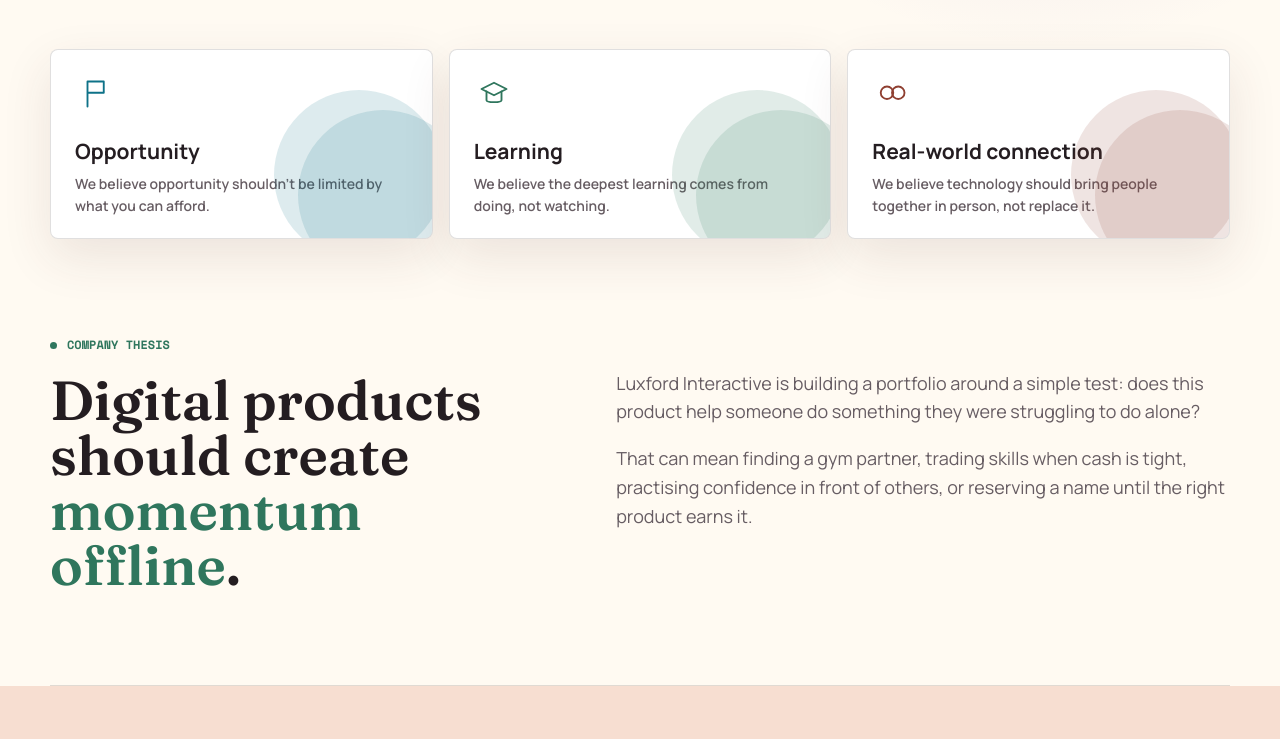
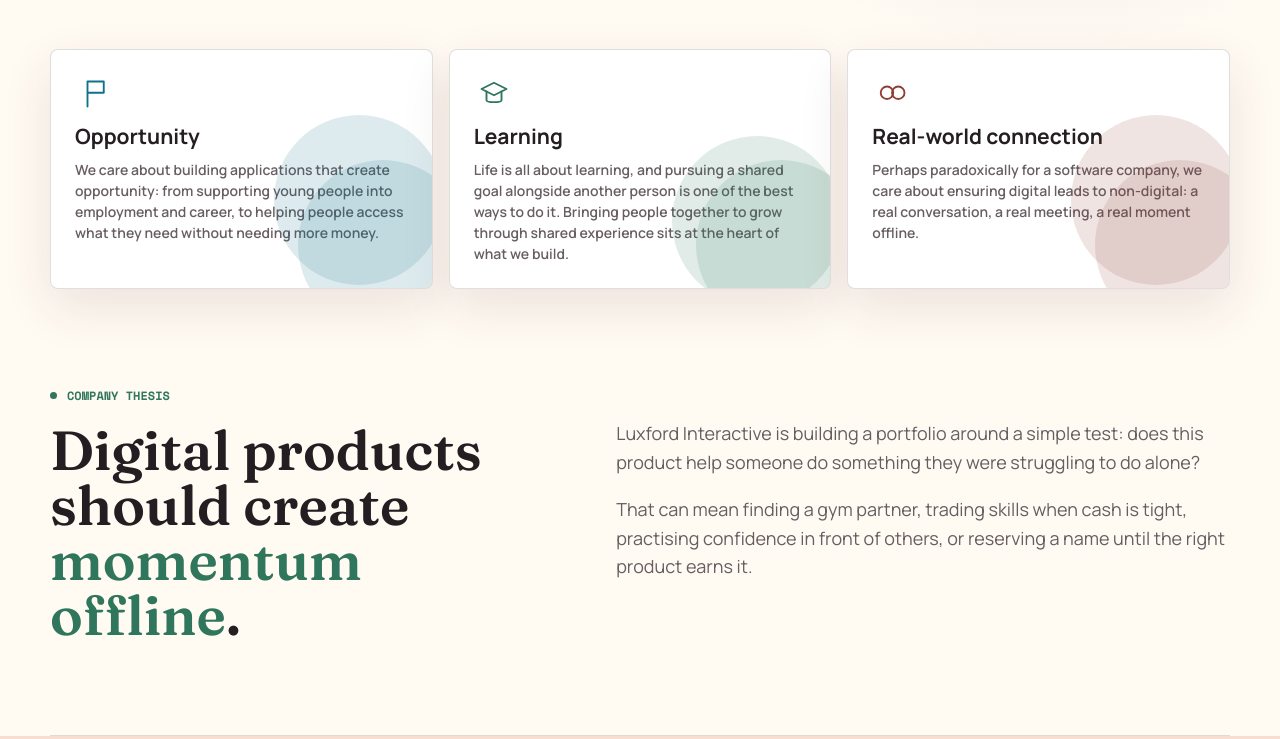
Before and after one commit to davidmaruta2/luxfordinteractive-web, a website: page index.html in a window 1280 px wide. Shown: the part 975-1714 px from the top of the page. Drawn offline with Linux system fonts and the light colour scheme.

Commit message:
Write real substance into the three ethos value cards
Replaced the terse one-line taglines with actual founder-voice value
statements per the owner's own draft phrasing:
- Opportunity now names concretely what it means (youth employment/career
  support, access without needing more money) rather than a generic line.
- Learning is reframed around growing through shared goals and experience
  with another person, rather than a "doing vs watching" cliche -- keeps
  the word itself (it's part of the hero's own stated mission line:
  "opportunity, learning, and real-world connection") but grounds its
  actual meaning in what the owner described.
- Real-world connection leans into the "paradoxical for a software
  company" framing the owner has used before to describe Luxford's
  mission.

Reworked the card layout to match: these are now full paragraphs instead
of one-liners, so the cards switched from a fixed-height/absolutely-
positioned layout (which would have clipped the longer text) to a normal
flow layout that grows to fit content, with the decorative corner blob
still clipped correctly via the card's own overflow:hidden.

```diff
--- a/index.html
+++ b/index.html
@@ -91,7 +91,9 @@
           </svg>
           <div class="band-copy">
             <span>Opportunity</span>
-            <p class="band-tagline">We believe opportunity shouldn't be limited by what you can afford.</p>
+            <p class="band-tagline">We care about building applications that create opportunity: from
+              supporting young people into employment and career, to helping people access what
+              they need without needing more money.</p>
           </div>
         </div>
         <div class="band-learning">
@@ -101,7 +103,9 @@
           </svg>
           <div class="band-copy">
             <span>Learning</span>
-            <p class="band-tagline">We believe the deepest learning comes from doing, not watching.</p>
+            <p class="band-tagline">Life is all about learning, and pursuing a shared goal alongside another
+              person is one of the best ways to do it. Bringing people together to grow through
+              shared experience sits at the heart of what we build.</p>
           </div>
         </div>
         <div class="band-connection">
@@ -111,7 +115,9 @@
           </svg>
           <div class="band-copy">
             <span>Real-world connection</span>
-            <p class="band-tagline">We believe technology should bring people together in person, not replace it.</p>
+            <p class="band-tagline">Perhaps paradoxically for a software company, we care about ensuring
+              digital leads to non-digital: a real conversation, a real meeting, a real moment
+              offline.</p>
           </div>
         </div>
       </section>
--- a/styles.css
+++ b/styles.css
@@ -508,8 +508,8 @@ h3 {
 
 .image-band > div {
   position: relative;
-  min-height: 190px;
   overflow: hidden;
+  padding: 70px 24px 24px;
   border: 1px solid var(--line);
   border-radius: 8px;
   background: var(--white);
@@ -553,10 +553,7 @@ h3 {
 }
 
 .image-band .band-copy {
-  position: absolute;
-  left: 24px;
-  bottom: 20px;
-  right: 24px;
+  position: relative;
 }
 
 .image-band span {
@@ -567,10 +564,11 @@ h3 {
 }
 
 .band-tagline {
-  margin: 4px 0 0;
+  margin: 6px 0 0;
   color: var(--muted);
   font-size: 14px;
   font-weight: 600;
+  line-height: 1.5;
 }
 
 .split-section,
```
